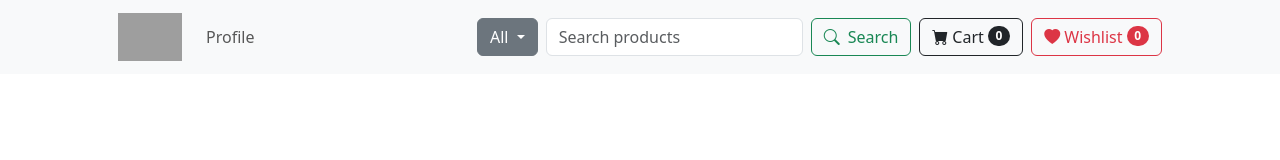
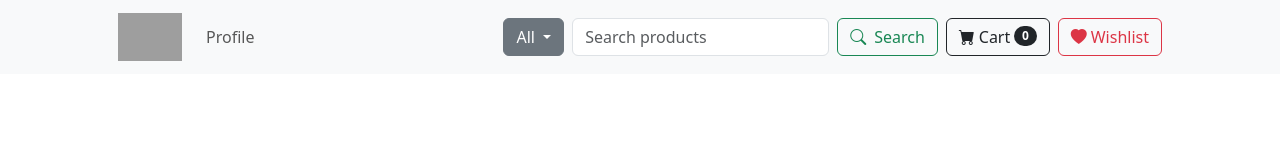
Before and after one commit to melbasiouny/eCommerce-Product-Module, a website built with Vite: page frontend/src/detailed-view.html in a window 1280 px wide. Shown: the top 160 px of the page. Built offline with nearby package versions, Linux system fonts and the light colour scheme; grey boxes are pictures that could not be loaded.

Commit message:
Remove wishlist counter

```diff
--- a/frontend/src/detailed-view.html
+++ b/frontend/src/detailed-view.html
@@ -247,7 +247,6 @@
                             type="submit">
                             <i class="bi bi-heart-fill me-1"></i>
                             Wishlist
-                            <span class="badge bg-danger text-white ms-1 rounded-pill">0</span>
                         </a>
                     </form>
                 </div>
```
Also changed, not shown: frontend/src/index.html (+0 -1 lines), frontend/src/product-search.html (+0 -1 lines).
